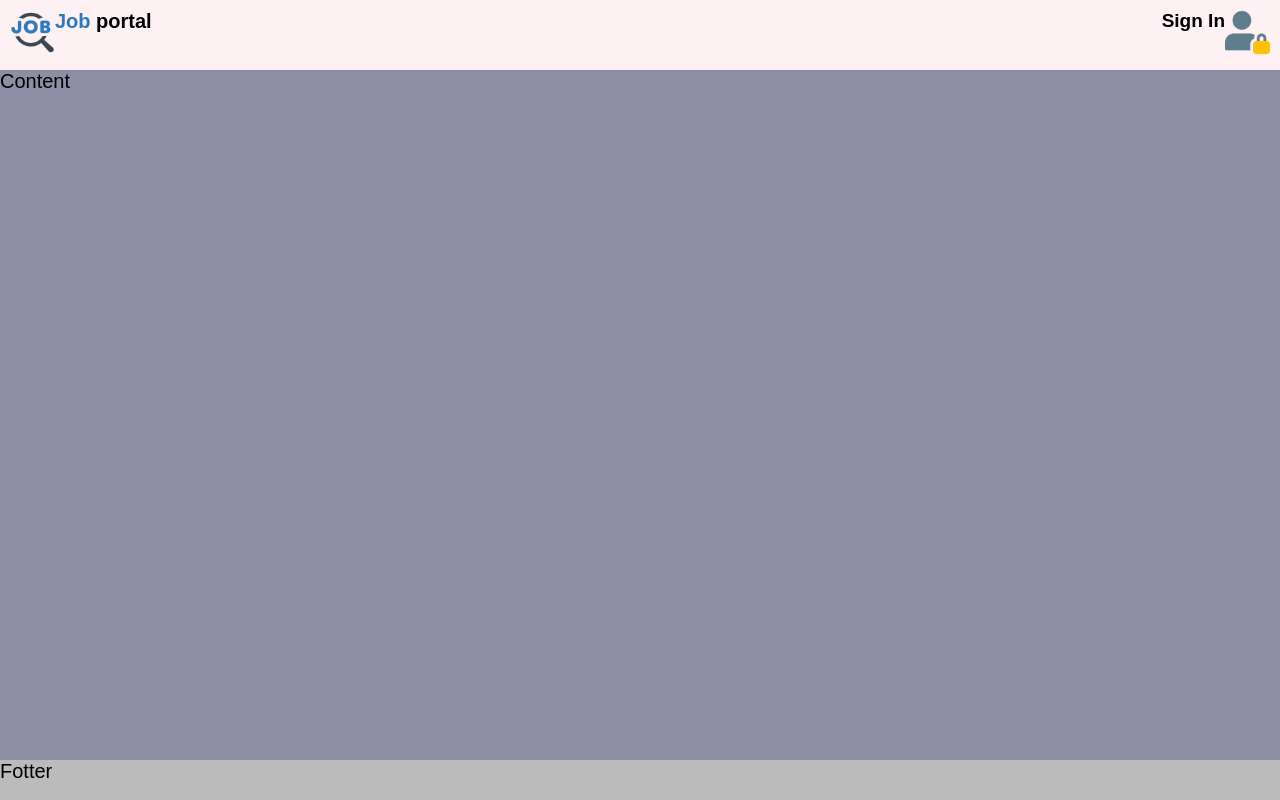
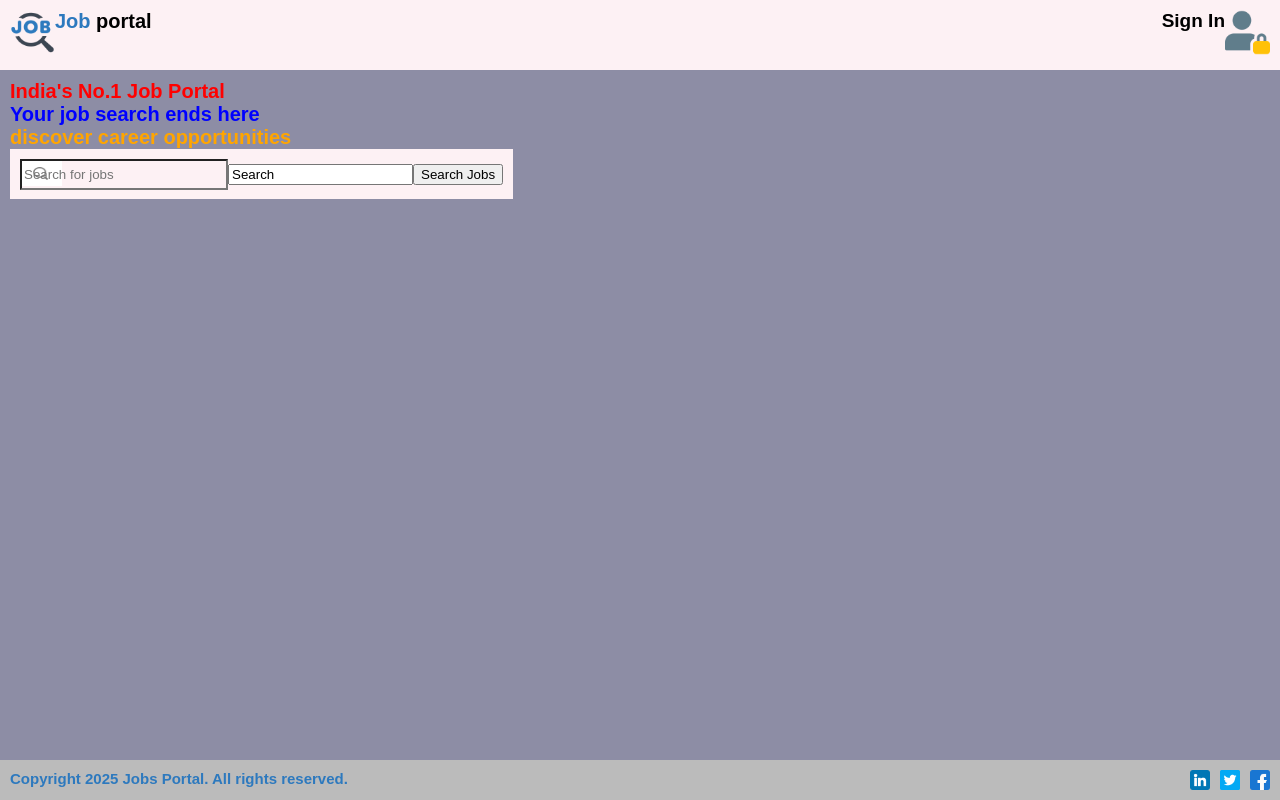
Before and after one commit to sashi-does/FSAD-Jobs-Portal, a React (Vite) app: page / in a window 1280 px wide. Built offline with nearby package versions, Linux system fonts and the light colour scheme.

Commit message:
modified

```diff
--- a/src/App.css
+++ b/src/App.css
@@ -65,3 +65,72 @@
     color: #4a9eff;
     text-decoration: underline;
 }
+
+#footer .copyrightText {
+    position: relative;
+    top: 10px;
+    left: 10px;
+    float: left;
+    font-size: 15px;
+    font-weight: bold;
+    color: #2D79BE;
+}
+
+#footer .socialmediaIcon{
+    width: 20px;
+    position: relative;
+    top: 10px;
+    right: 10px;
+    float: right;
+    cursor: pointer;
+    margin-left: 10px;
+}
+
+#footer .socialmediaIcon:hover{
+    color: #4a9eff;
+    text-decoration: underline;
+}
+
+#content .text1{
+    position: relative;
+    top: 10px;
+    left: 10px;
+    font-weight: bold;
+    color: red;
+}
+
+#content .text2{
+    position: relative;
+    top: 10px;
+    left: 10px;
+    font-weight: bold;
+    color: blue;
+}
+
+#content .text3{
+    position: relative;
+    top: 10px;
+    left: 10px;
+    font-weight: bold;
+    color: orange;
+}
+
+#content .searchBar{
+    position: relative;
+    top: 10px;
+    left: 10px;
+    display: block;
+    background-color: #fdf1f4;
+    width: fit-content;
+    padding: 10px;
+    height: 30px;
+}
+
+#content .searchBar .searchjobText{
+    position: relative;
+    width: 200px;
+    height: 25px;
+    background: wheat;
+    background: url('/searchicon.png') no-repeat;
+    background-size: 40px 25px;
+}
--- a/src/App.jsx
+++ b/src/App.jsx
@@ -10,8 +10,22 @@ class App extends Component {
                 <img className='signinIcon' src="../public/user.png" alt="sign in icon" />
                 <label className='signinText'>Sign In</label>
                 </div>
-               <div id="content">Content</div>
-               <div id="footer">Fotter</div>
+               <div id="content">
+                <div className='text1'>India's No.1 Job Portal</div>
+                <div className='text2'>Your job search ends here</div>
+                <div className='text3'>discover career opportunities</div>
+                <div className='searchBar'>
+                  <input type="text" className='searchjobText' placeholder='Search for jobs' />
+                  <input type="text" className='joblocationText' value="Search" />
+                  <button className='searchjob'>Search Jobs</button>
+                </div>
+               </div>
+               <div id="footer">
+                <label className='copyrightText'>Copyright 2025 Jobs Portal. All rights reserved.</label>
+                <img className='socialmediaIcon' src="facebook.png" alt="facebook icon" />
+                <img className='socialmediaIcon' src="twitter.png" alt="twitter icon" />
+                <a href="https://www.linkedin.com/in/sakshi-gupta-1234567890/"><img className='socialmediaIcon' src="linkedin.png" alt="linkedin icon" /> </a>
+               </div>
             </div>
         );
     }
```
Also changed, not shown: src/index.css (line endings or trailing spaces).
